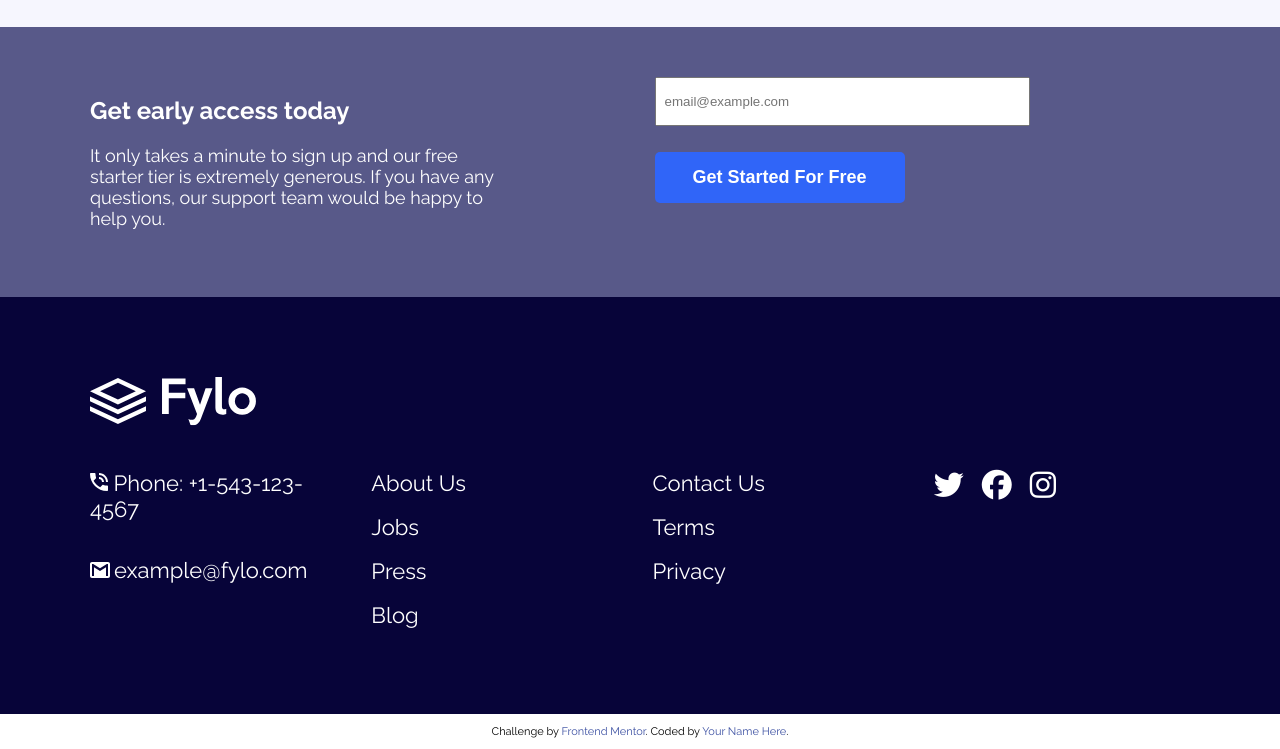
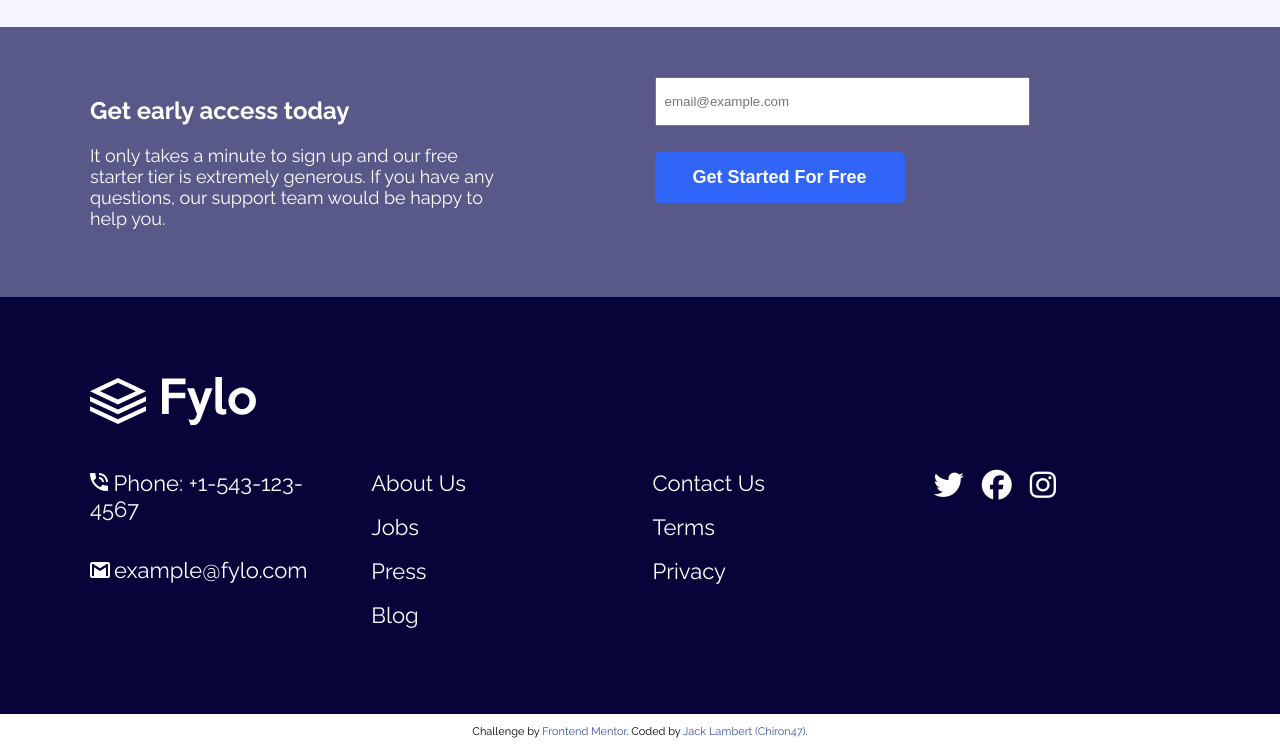
Before and after one commit to Chiron47/fylo-landing-page-3, a website built with Parcel: page index.html in a window 1280 px wide. Shown: the part 1344-2093 px from the top of the page. Built offline with nearby package versions, Linux system fonts and the light colour scheme.

Commit message:
Added name

```diff
--- a/index.html
+++ b/index.html
@@ -217,7 +217,7 @@
         Challenge by
         <a href="https://www.frontendmentor.io?ref=challenge" target="_blank"
           >Frontend Mentor</a
-        >. Coded by <a href="#">Your Name Here</a>.
+        >. Coded by <a href="#">Jack Lambert (Chiron47)</a>.
       </p>
     </footer>
   </body>
```
Also changed, not shown: dist/index.html.
